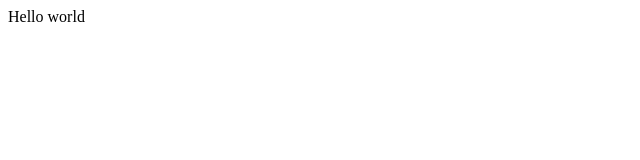
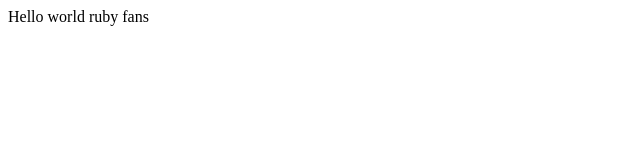
Before and after one commit to admirm/hello-world, a plain HTML site: page index.html in a window 1280 px wide. Shown: the full height of the page, 0-640 px from the left. Drawn offline with Linux system fonts and the light colour scheme.

Commit message:
added: index.html

```diff
--- a/index.html
+++ b/index.html
@@ -10,9 +10,7 @@
 
 
 
-
-
-	<div> Hello world </div>
+	<div> Hello world ruby fans </div>
 
 
 
```
